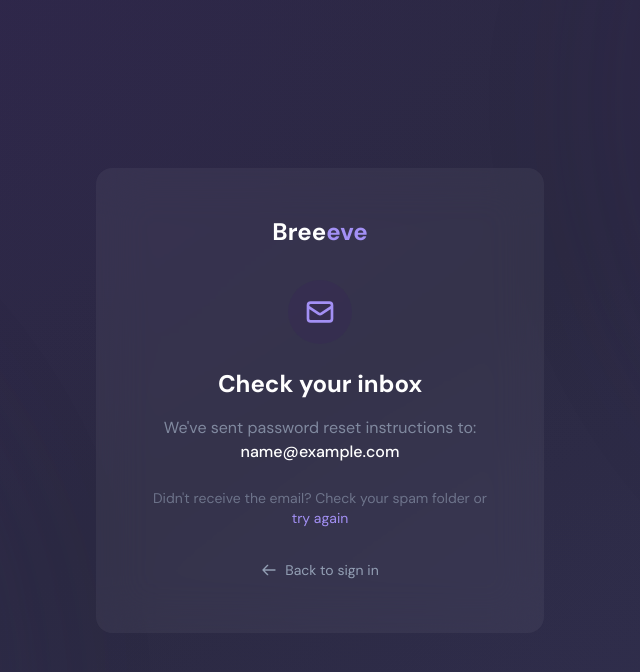
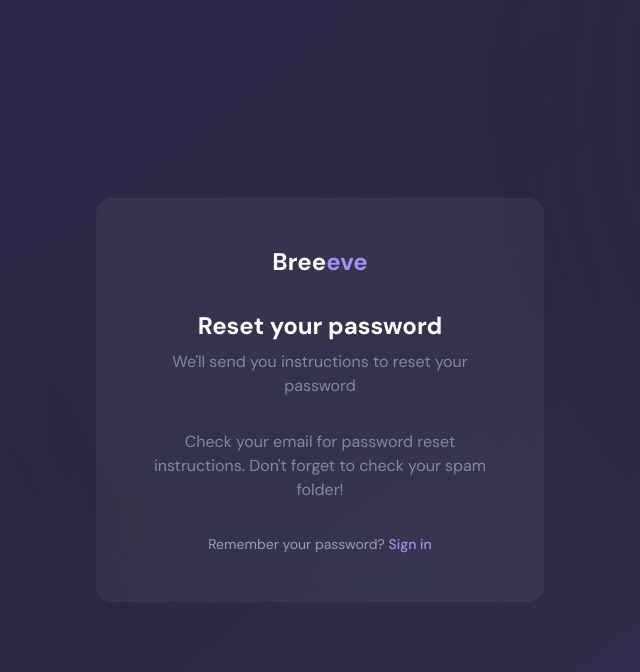
Before and after one commit to thejustinson/breeeve, a Next.js app: page /auth/forgot-password in a window 1280 px wide. Both pictures are taken after typing "name@example.com" into the empty fields and a click on the button "Send Reset Instructions". Shown: the top 672 px of the page, without its empty margins (320-960 px from the left). Built offline with nearby package versions, Linux system fonts and the light colour scheme.

Commit message:
more errors fixed

```diff
--- a/app/actions/waitlist.ts
+++ b/app/actions/waitlist.ts
@@ -11,13 +11,6 @@
 
 // Email validation schema
 const emailSchema = z.string().email('Please enter a valid email address');
-
-// Database types
-type WaitlistEntry = {
-  id: number;
-  email: string;
-  created_at: string;
-};
 
 // Initialize Supabase client
 const supabase = createClient(
@@ -59,7 +52,7 @@
 
     return {
       success: true,
-      message: "You're on the list! We'll notify you when we launch."
+      message: "You&apos;re on the list! We&apos;ll notify you when we launch."
     };
 
   } catch (error) {
--- a/app/auth/forgot-password/page.tsx
+++ b/app/auth/forgot-password/page.tsx
@@ -5,14 +5,14 @@
 import { useState } from 'react';
 
 export default function ForgotPassword() {
+  const [email, setEmail] = useState('');
   const [isLoading, setIsLoading] = useState(false);
   const [isSubmitted, setIsSubmitted] = useState(false);
-  const [email, setEmail] = useState('');
 
   const handleSubmit = async (e: React.FormEvent) => {
     e.preventDefault();
     setIsLoading(true);
-    // Simulate API call
+    // Add password reset logic here
     await new Promise(resolve => setTimeout(resolve, 1500));
     setIsSubmitted(true);
     setIsLoading(false);
@@ -31,42 +31,30 @@
         </span>
       </Link>
 
-      {!isSubmitted ? (
-        <>
       <div className="text-center mb-8">
         <h1 className="text-2xl font-bold text-white mb-2">Reset your password</h1>
-            <p className="text-foreground/80">
-              Enter your email address and we'll send you instructions to reset your password.
-            </p>
+        <p className="text-foreground/80">We&apos;ll send you instructions to reset your password</p>
       </div>
 
-          <form className="space-y-6" onSubmit={handleSubmit}>
-            <div>
-              <label htmlFor="email" className="block text-sm font-medium text-white mb-2">
-                Email address
-              </label>
-              <div className="relative">
-                <div className="absolute inset-y-0 left-0 pl-4 flex items-center pointer-events-none text-foreground/50">
-                  <svg className="w-5 h-5" fill="none" viewBox="0 0 24 24" stroke="currentColor">
-                    <path strokeLinecap="round" strokeLinejoin="round" strokeWidth={2} d="M16 12a4 4 0 10-8 0 4 4 0 008 0zm0 0v1.5a2.5 2.5 0 005 0V12a9 9 0 10-9 9m4.5-1.206a8.959 8.959 0 01-4.5 1.207" />
-                  </svg>
-                </div>
+      {!isSubmitted ? (
+        <motion.form
+          initial={{ opacity: 0, y: 10 }}
+          animate={{ opacity: 1, y: 0 }}
+          onSubmit={handleSubmit}
+          className="max-w-sm mx-auto space-y-4"
+        >
           <input
             type="email"
-                  id="email"
             value={email}
             onChange={(e) => setEmail(e.target.value)}
-                  className="w-full pl-12 pr-4 py-3 bg-white/5 border border-white/10 rounded-xl text-white placeholder-foreground/50 focus:outline-none focus:ring-2 focus:ring-accent-text/50 transition-all"
             placeholder="Enter your email"
+            className="w-full px-4 py-3 bg-white/5 border border-white/10 rounded-xl text-white placeholder:text-foreground/50 focus:outline-none focus:ring-2 focus:ring-accent-text/50"
             required
           />
-              </div>
-            </div>
-
           <motion.button
             whileHover={{ scale: 1.02 }}
             whileTap={{ scale: 0.98 }}
-              className="w-full py-3 px-4 bg-accent text-accent-text rounded-xl font-bold shadow-lg shadow-accent/25 hover:shadow-accent/40 transition-all duration-300 flex items-center justify-center gap-2"
+            className="w-full flex items-center justify-center gap-3 px-4 py-3 bg-accent text-accent-text rounded-xl font-medium transition-all"
             type="submit"
             disabled={isLoading}
           >
@@ -76,53 +64,24 @@
               'Send Reset Instructions'
             )}
           </motion.button>
-          </form>
-        </>
+        </motion.form>
       ) : (
         <motion.div
-          initial={{ opacity: 0, scale: 0.95 }}
-          animate={{ opacity: 1, scale: 1 }}
-          transition={{ duration: 0.3 }}
-          className="text-center"
+          initial={{ opacity: 0 }}
+          animate={{ opacity: 1 }}
+          className="text-center text-foreground/80"
         >
-          <div className="mb-6 inline-flex items-center justify-center w-16 h-16 rounded-full bg-accent/20 text-accent-text">
-            <svg className="w-8 h-8" fill="none" viewBox="0 0 24 24" stroke="currentColor">
-              <path
-                strokeLinecap="round"
-                strokeLinejoin="round"
-                strokeWidth={2}
-                d="M3 8l7.89 5.26a2 2 0 002.22 0L21 8M5 19h14a2 2 0 002-2V7a2 2 0 00-2-2H5a2 2 0 00-2 2v10a2 2 0 002 2z"
-              />
-            </svg>
-          </div>
-          <h2 className="text-2xl font-bold text-white mb-4">Check your inbox</h2>
-          <p className="text-foreground/80 mb-6">
-            We've sent password reset instructions to:
-            <br />
-            <span className="text-white font-medium">{email}</span>
-          </p>
-          <p className="text-sm text-foreground/60 mb-8">
-            Didn't receive the email? Check your spam folder or{' '}
-            <button
-              onClick={() => setIsSubmitted(false)}
-              className="text-accent-text hover:text-white transition-colors"
-            >
-              try again
-            </button>
-          </p>
+          Check your email for password reset instructions. Don&apos;t forget to check your spam folder!
         </motion.div>
       )}
 
       <div className="mt-8 text-center">
-        <Link
-          href="/auth/signin"
-          className="text-sm text-foreground hover:text-white transition-colors inline-flex items-center gap-2"
-        >
-          <svg className="w-4 h-4" fill="none" viewBox="0 0 24 24" stroke="currentColor">
-            <path strokeLinecap="round" strokeLinejoin="round" strokeWidth={2} d="M10 19l-7-7m0 0l7-7m-7 7h18" />
-          </svg>
-          Back to sign in
+        <p className="text-sm text-foreground">
+          Remember your password?{' '}
+          <Link href="/auth/signin" className="text-accent-text hover:text-white font-medium transition-colors">
+            Sign in
           </Link>
+        </p>
       </div>
     </motion.div>
   );
--- a/components/LandingPage.tsx
+++ b/components/LandingPage.tsx
@@ -4,12 +4,12 @@
 // import Image from 'next/image';
 // import Link from 'next/link';
 import { useState } from 'react';
-import { joinWaitlist } from '@/app/actions/waitlist';
+// import { joinWaitlist } from '@/app/actions/waitlist';
 
 const faqs = [
   {
     question: "What is Breeeve?",
-    answer: "Breeeve is a fast and simple way to receive crypto payments in Nigeria. Whether you're a business owner, freelancer, or content creator, Breeeve lets you accept USDC payments instantly without the hassle of traditional banking."
+    answer: "Breeeve is a fast and simple way to receive crypto payments. Whether you&apos;re a business owner, freelancer, or content creator, Breeeve lets you accept USDC payments instantly without the hassle of traditional banking."
   },
   {
     question: "Why should I join the waitlist?",
```
Lines whose indentation alone changed are shown as unchanged.
